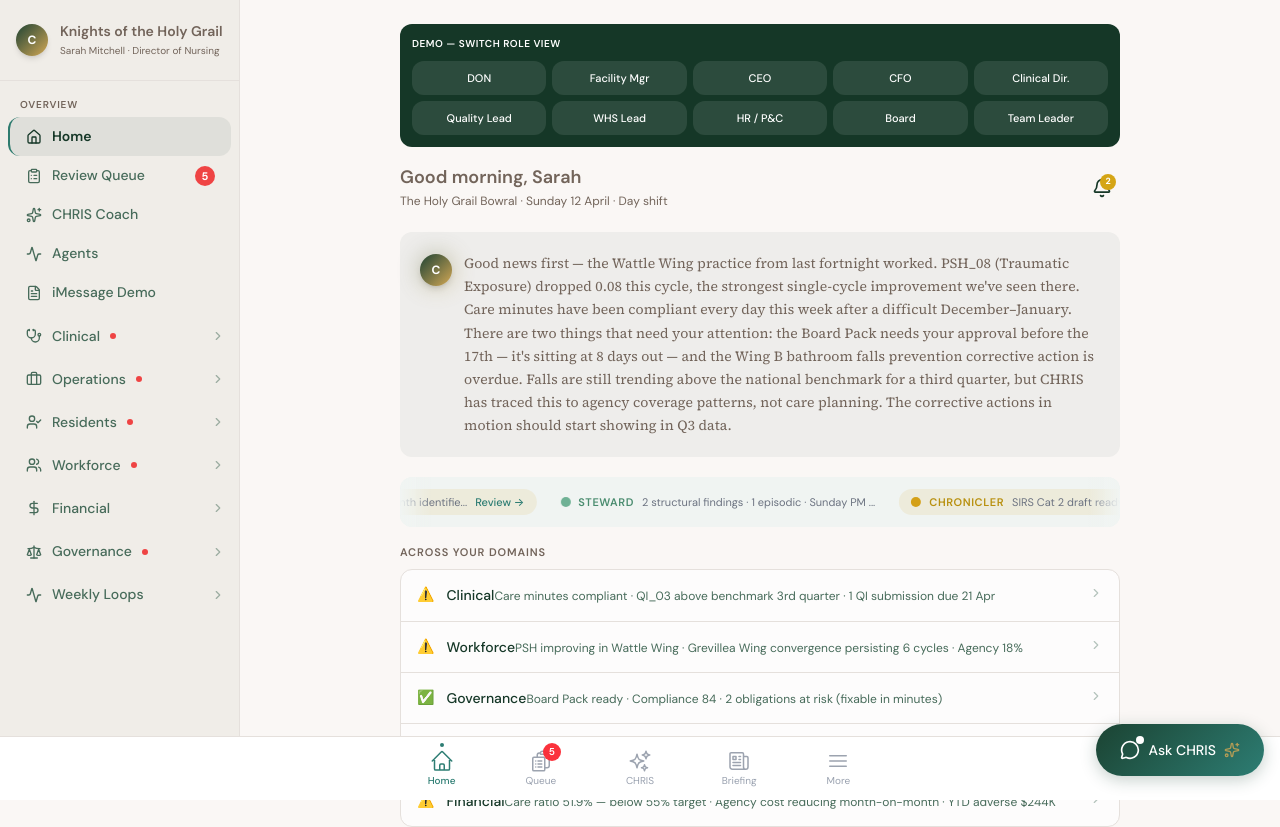
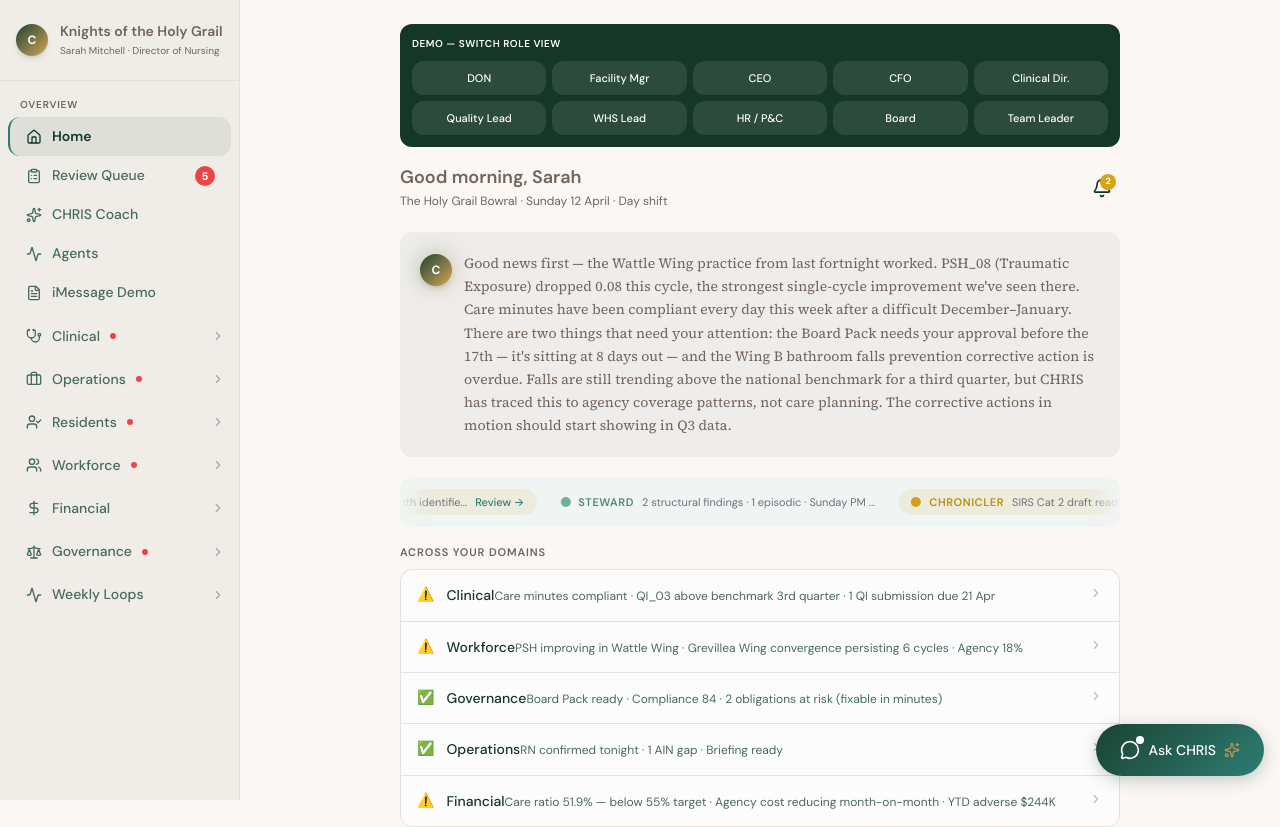
Before and after one commit to campbell-mc/website, a Next.js app in the folder apps/web/: page /dashboard in a window 1280 px wide. Shown: the top 827 px of the page. Built offline with nearby package versions, Linux system fonts and the light colour scheme.

Commit message:
Hide mobile bottom tab bar on desktop (md:hidden)

```diff
--- a/apps/web/components/mobile/BottomTabBar.tsx
+++ b/apps/web/components/mobile/BottomTabBar.tsx
@@ -123,7 +123,7 @@ export default function BottomTabBar() {
   };
 
   return (
-    <nav className="fixed bottom-0 left-0 right-0 z-50 h-16 bg-white border-t border-gray-100 pb-safe">
+    <nav className="fixed bottom-0 left-0 right-0 z-50 h-16 bg-white border-t border-gray-100 pb-safe md:hidden">
       <div className="flex items-center justify-around h-full max-w-lg mx-auto px-2">
         {tabs.map((tab) => {
           const active = isActive(tab.path);
```
